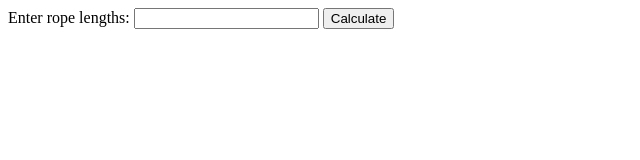
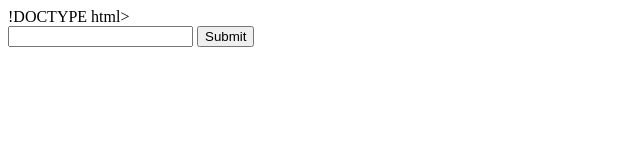
Before and after one commit to acciojob/Minimum-Cost-Of-Ropes-sidmishra-1609, a website: page main.html in a window 1280 px wide. Shown: the whole page, without its empty margins (0-640 px from the left). Drawn offline with Linux system fonts and the light colour scheme.

Commit message:
created a submission

```diff
--- a/main.html
+++ b/main.html
@@ -1,4 +1,4 @@
-<!DOCTYPE html>
+!DOCTYPE html>
 
 <html>
 
@@ -6,19 +6,12 @@
 </head>
 
 <body>
-    <form>
-        <label for="rope-lengths">Enter rope lengths:</label>
-        <input type="text" id="rope-lengths">
-        <button type="button" onclick="calculateMinCost()">Calculate</button>
-      </form>
-      <div id="result"></div>
-
-<script>
-    type="text/javascript" src="./script.js"
-
-  </script>
-
-
+    <form id="form" >
+      <input type="text" />
+      <button type="button" onclick = "minCostToFormRope()">Submit</button>
+	  <div id="result"></div>
+    </form>
+    <script type="text/javascript" src="./script.js"></script>
 </body>
 
 </html>
```
